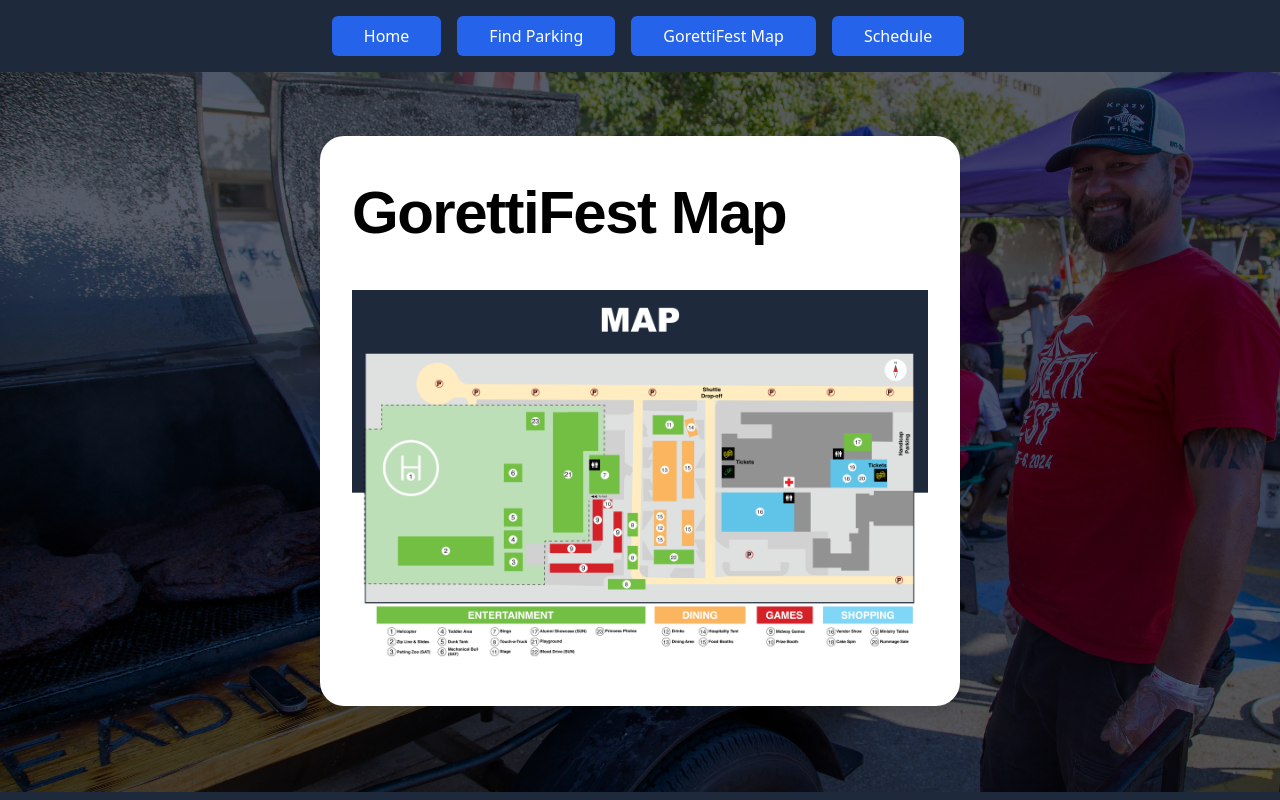
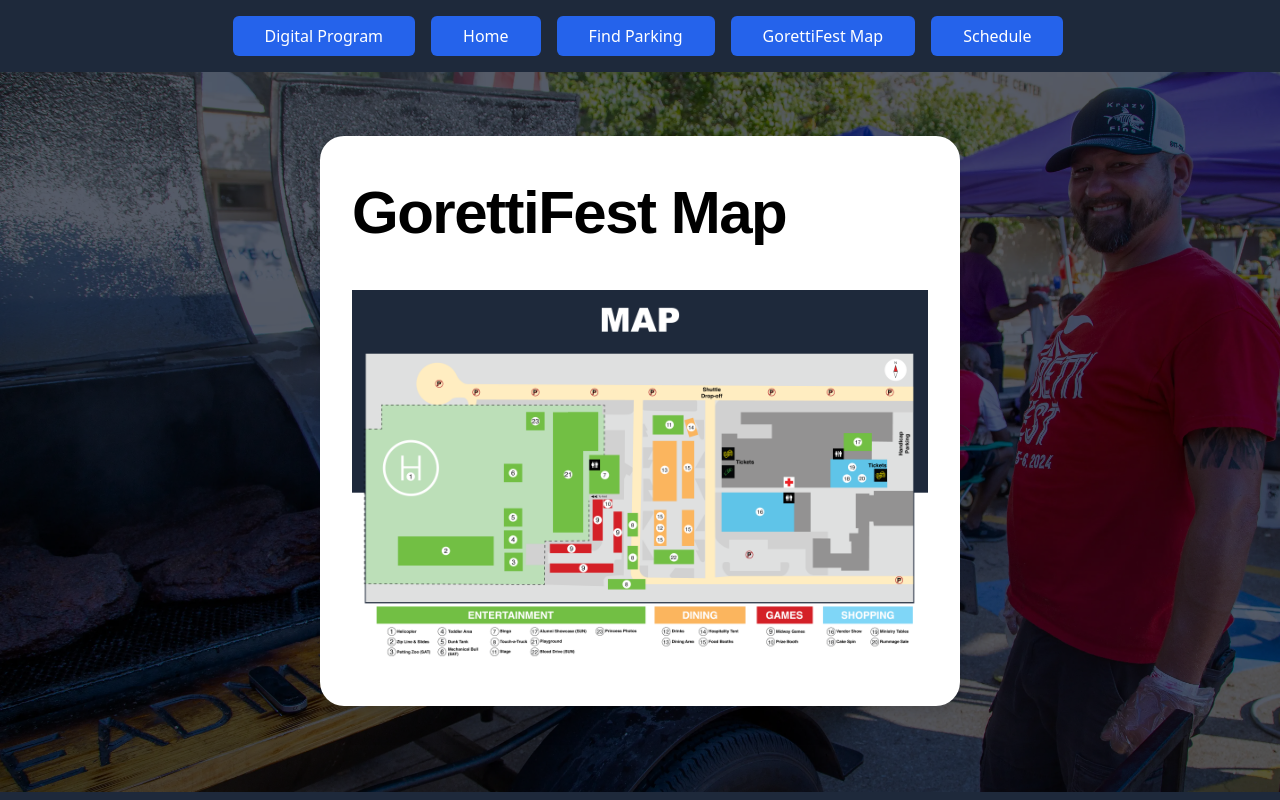
Before and after one commit to ktbartholomew/gorettifest.com, a Next.js app: page /map in a window 1280 px wide. Built offline with nearby package versions, Linux system fonts and the light colour scheme; a web font is replaced by a local one.

Commit message:
add digital program to day-of navigation

```diff
--- a/app/map/page.tsx
+++ b/app/map/page.tsx
@@ -29,6 +29,12 @@
           </Link>
         </div>
         <div className="flex flex-col md:flex-row md:flex-wrap gap-4">
+          <a
+            href="/gorettifest-program-2026.pdf"
+            className="bg-blue-600 hover:bg-blue-500 transition-colors text-white no-underline rounded-md px-8 py-2"
+          >
+            Digital Program
+          </a>
           <Link href="/">
             <Button>Home</Button>
           </Link>
--- a/app/page.tsx
+++ b/app/page.tsx
@@ -22,11 +22,6 @@
   { label: "Find Parking", href: "/parking" },
   { label: "GorettiFest Map", href: "/map" },
   { label: "Schedule", href: "/schedule" },
-  {
-    label: "Follow the Fun on Instagram",
-    href: "https://www.instagram.com/smgcatholicschool/",
-    target: "_blank",
-  },
 ];
 
 const eventStructuredData = {
@@ -91,12 +86,16 @@
         aria-label="Festival essentials"
         className="flex flex-col items-stretch justify-center gap-4 p-4 text-center sm:flex-row sm:flex-wrap"
       >
-        {eventDayLinks.map(({ label, href, target }) => (
+        <a
+          href="/gorettifest-program-2026.pdf"
+          className="rounded-md bg-blue-600 px-8 py-2 text-white no-underline transition-colors hover:bg-blue-500"
+        >
+          Digital Program
+        </a>
+        {eventDayLinks.map(({ label, href }) => (
           <Link
             key={href}
             href={href}
-            target={target}
-            rel={target === "_blank" ? "noopener noreferrer" : undefined}
             className="rounded-md bg-blue-600 px-8 py-2 text-white no-underline transition-colors hover:bg-blue-500"
           >
             {label}
--- a/app/parking/page.tsx
+++ b/app/parking/page.tsx
@@ -31,6 +31,12 @@
           </Link>
         </div>
         <div className="flex flex-col md:flex-row md:flex-wrap gap-4">
+          <a
+            href="/gorettifest-program-2026.pdf"
+            className="bg-blue-600 hover:bg-blue-500 transition-colors text-white no-underline rounded-md px-8 py-2"
+          >
+            Digital Program
+          </a>
           <Link href="/">
             <Button>Home</Button>
           </Link>
--- a/app/schedule/page.tsx
+++ b/app/schedule/page.tsx
@@ -362,6 +362,12 @@
           </Link>
         </div>
         <div className="flex flex-col md:flex-row md:flex-wrap gap-4">
+          <a
+            href="/gorettifest-program-2026.pdf"
+            className="bg-blue-600 hover:bg-blue-500 transition-colors text-white no-underline rounded-md px-8 py-2"
+          >
+            Digital Program
+          </a>
           <Link href="/">
             <Button>Home</Button>
           </Link>
```
Also changed, not shown: 1 other file (tests, documents, lock files or other folders).
